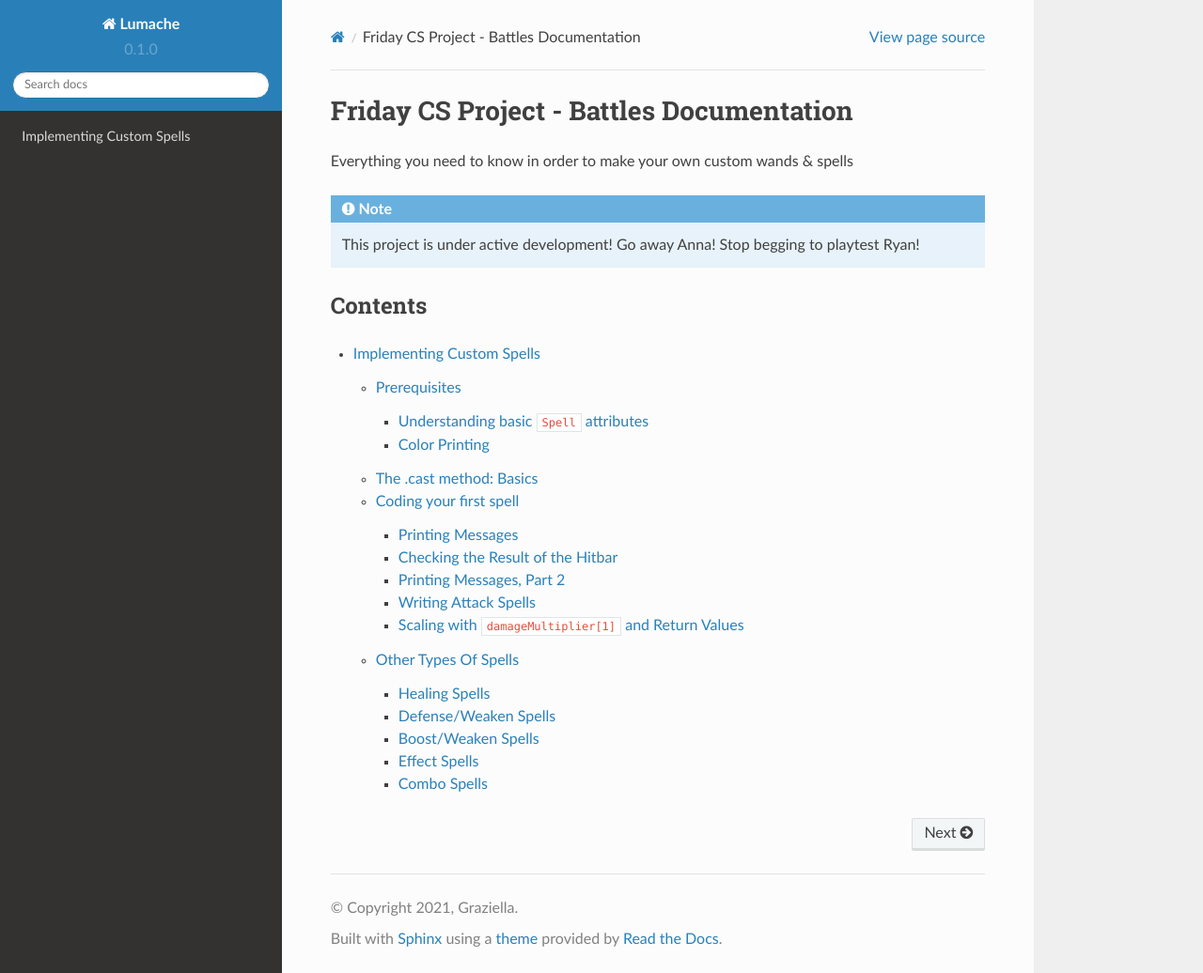
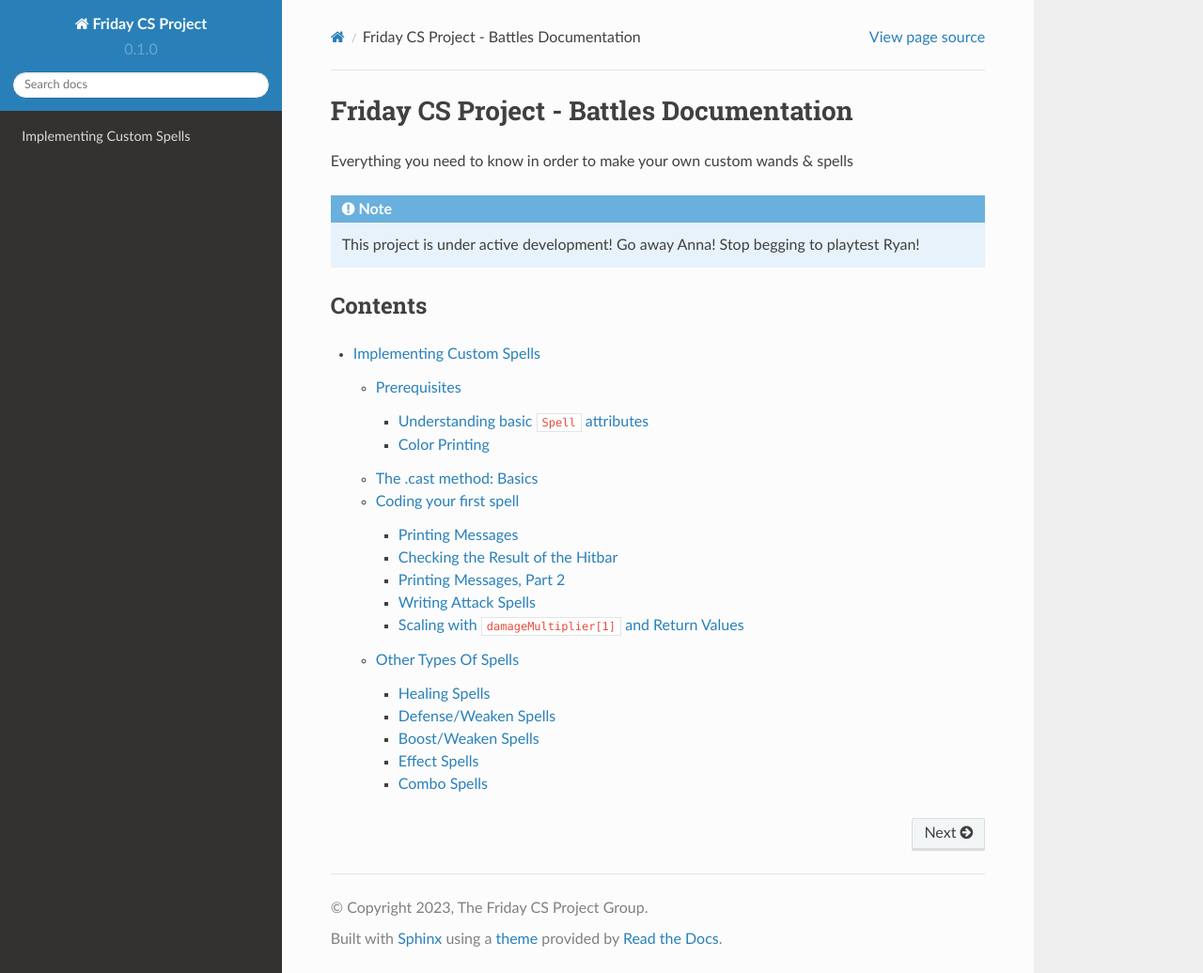
Before and after one commit to SmartyNotchy/FCP-Docs, a Sphinx documentation site: the page built from docs/source/index.rst, in a window 1280 px wide and 1036 px high. Shown: the whole window at 94% size. Built offline with Sphinx 7.4.7 and the Read the Docs theme 2.0.0, drawn with Linux system fonts in a browser that asks for light colours.

Commit message:
Update conf.py

```diff
--- a/docs/source/conf.py
+++ b/docs/source/conf.py
@@ -2,9 +2,9 @@
 
 # -- Project information
 
-project = 'Lumache'
-copyright = '2021, Graziella'
-author = 'Graziella'
+project = "Friday CS Project"
+copyright = "2023, The Friday CS Project Group"
+author = "Pilliam Wark"
 
 release = '0.1'
 version = '0.1.0'
```
